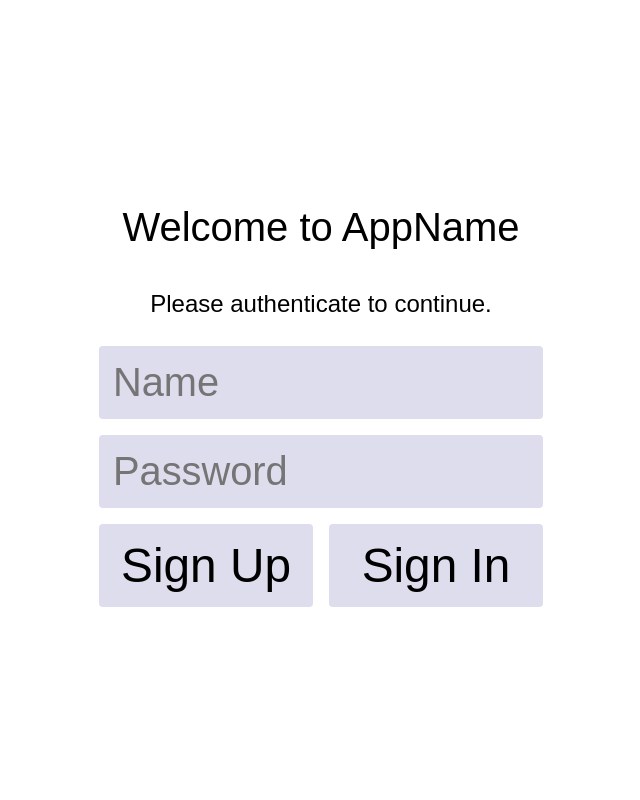
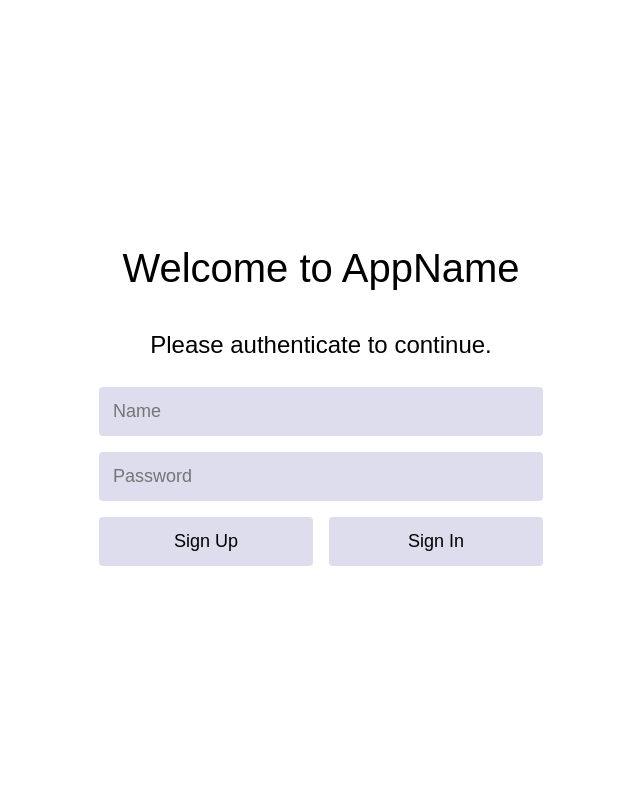
Before and after one commit to NadavTasher/AuthenticationTemplate, a PHP site: page / in a window 1280 px wide. Shown: the whole page, without its empty margins (319-959 px from the left). Run offline with PHP 8.4, Linux system fonts and the light colour scheme.

Commit message:
Style update

```diff
--- a/src/resources/offline.html
+++ b/src/resources/offline.html
@@ -65,7 +65,7 @@
             /* Text */
             color: var(--text);
             /* Size */
-            font-size: larger;
+            font-size: large;
             font-family: Arial, ArialHebrew, sans-serif;
             /* Text Alignment */
             text-align: center;
--- a/src/stylesheets/theme.css
+++ b/src/stylesheets/theme.css
@@ -31,7 +31,7 @@ p, button, input, select, div, body, html {
     /* Text */
     color: var(--text);
     /* Size */
-    font-size: larger;
+    font-size: large;
     font-family: Arial, ArialHebrew, sans-serif;
     /* Text Alignment */
     text-align: center;
```
